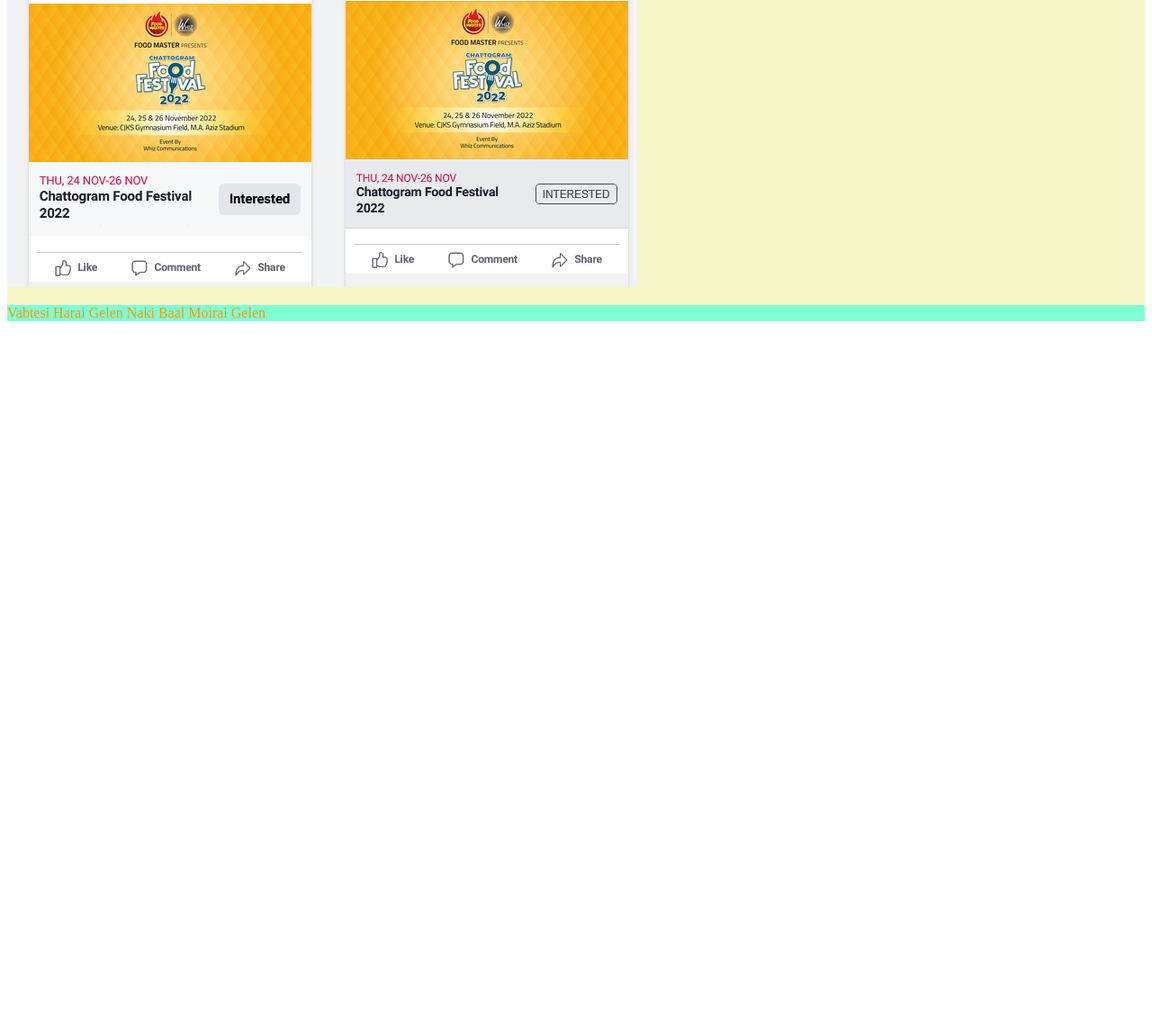
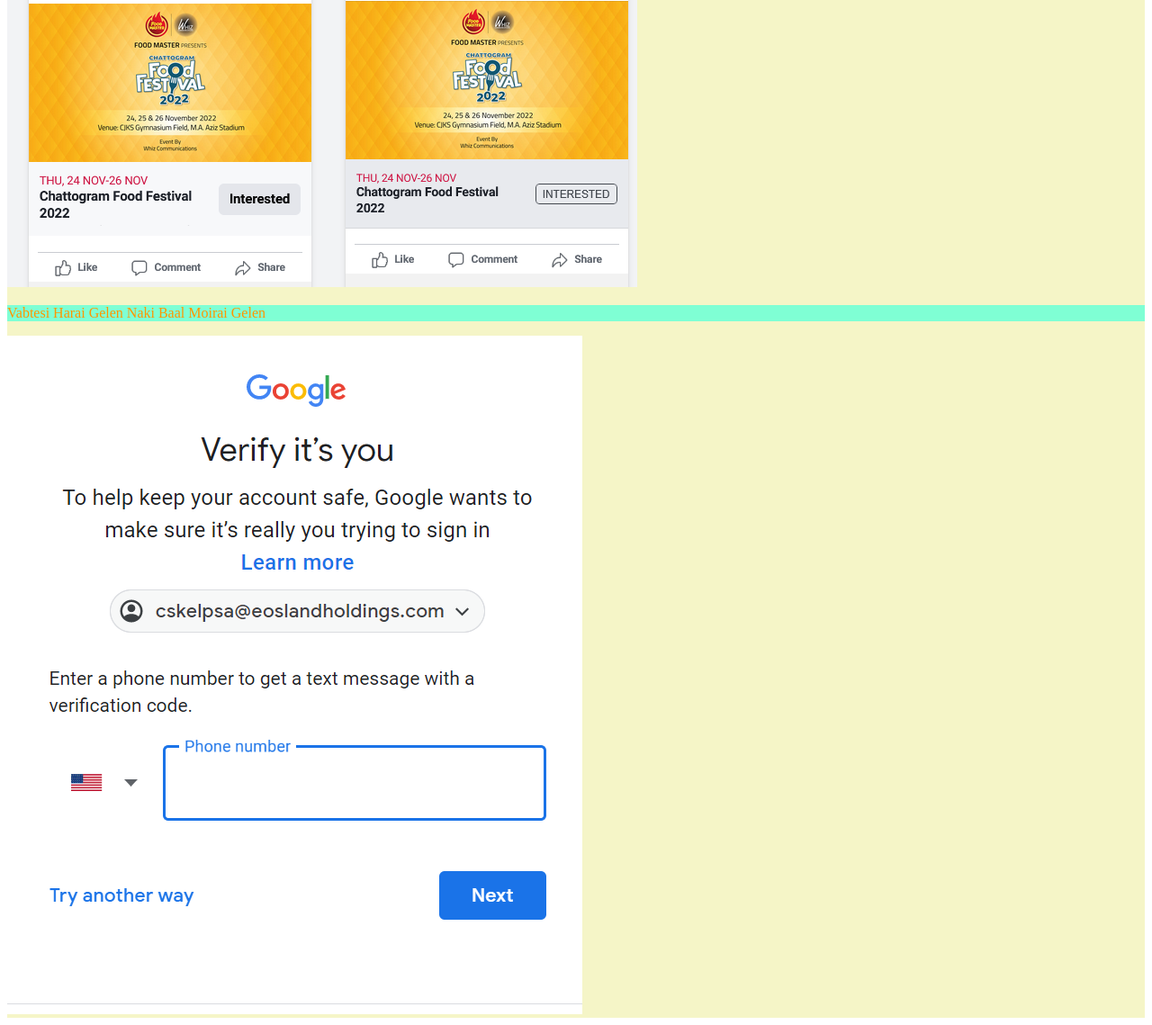
Before and after one commit to khourshedalam/My-second-repo, a plain HTML site: page index.html in a window 1280 px wide. Shown: the part 1056-2195 px from the top of the page at 90% size. Before the commit the page ends 1429 px from the top, so only its background shows below. Drawn offline with Linux system fonts and the light colour scheme.

Commit message:
Upstream

```diff
--- a/index.html
+++ b/index.html
@@ -21,6 +21,8 @@
     <img src="Time Schedule.png" alt="Time Schedule">
     <img src="Scr.png" alt="2ndPic">
     <p>Vabtesi Harai Gelen Naki Baal Moirai Gelen</p>
+
+    <img src="VC.png" alt="">
 </div>
 </body>
 </html>
```
Also changed, not shown: VC.png (added).
